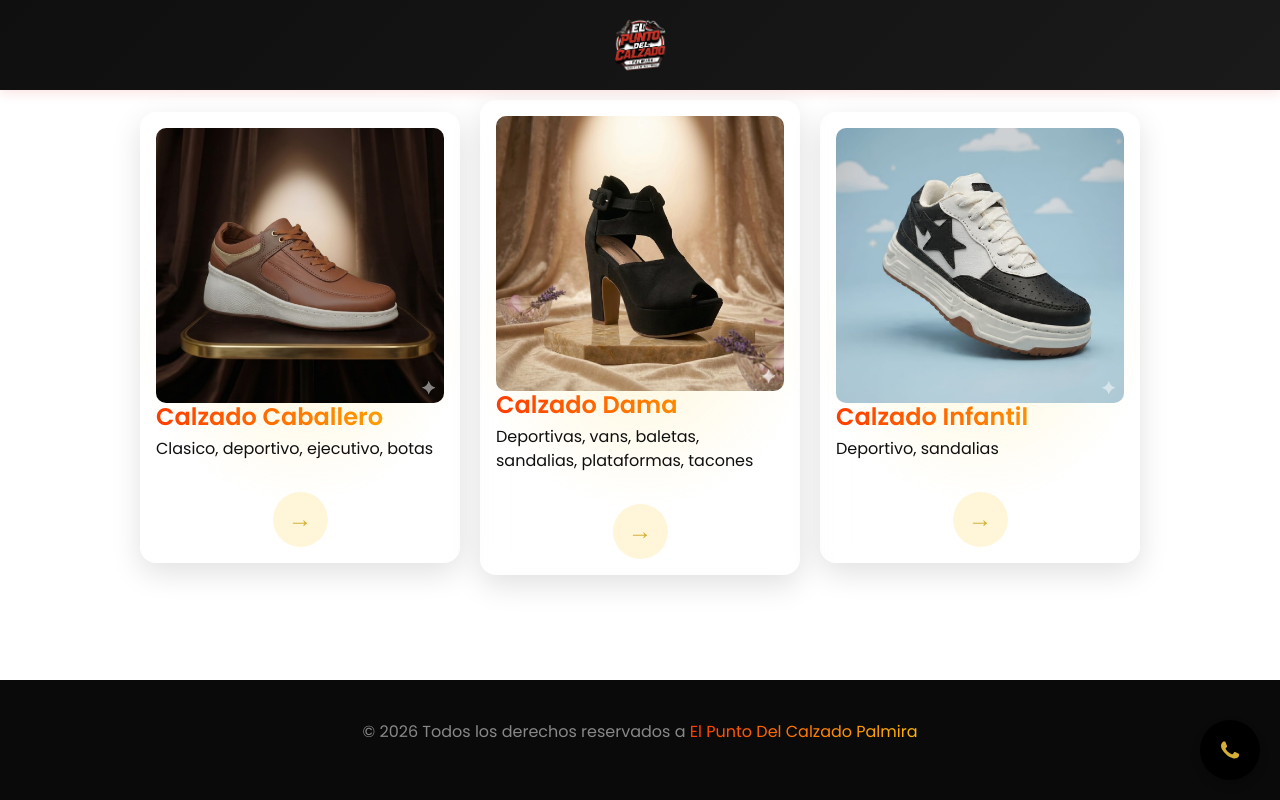
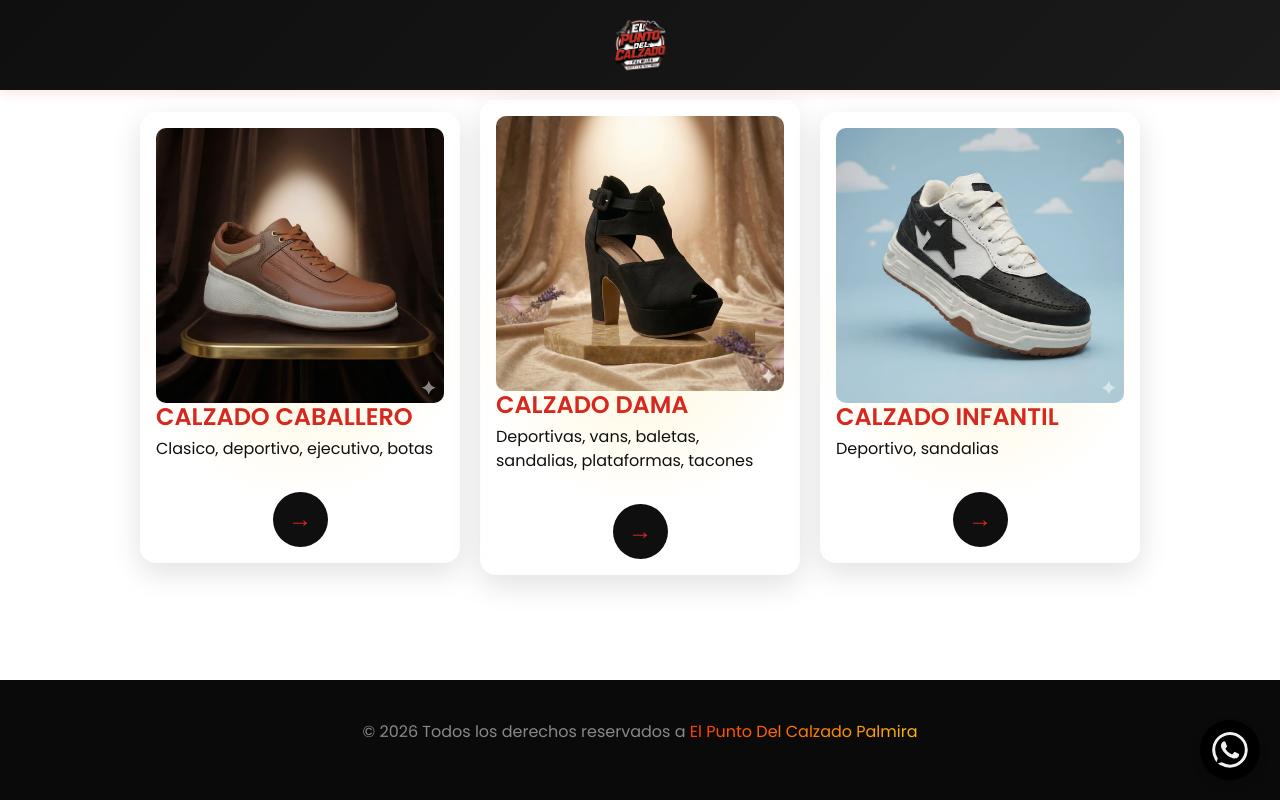
Before and after one commit to Deivid2005/vite-project, a Vue app: page /catalogo in a window 1280 px wide. Built offline with nearby package versions, Linux system fonts and the light colour scheme.

Commit message:
actuslizacion 5

```diff
--- a/src/components/botonWhatsapp.vue
+++ b/src/components/botonWhatsapp.vue
@@ -5,8 +5,8 @@
    target="_blank"
    data-social="WhatsApp">
 
-<svg viewBox="0 0 24 24">
-<path d="M17.472 14.382c-.297-.149-1.758-.867-2.03-.967-.273-.099-.471-.148-.67.15-.197.297-.767.966-.94 1.164-.173.199-.347.223-.644.075-.297-.15-1.255-.463-2.39-1.475-.883-.788-1.48-1.761-1.653-2.059-.173-.297-.018-.458.13-.606.134-.133.298-.347.446-.52.149-.174.198-.298.298-.497.099-.198.05-.371-.025-.52-.075-.149-.669-1.612-.916-2.207-.242-.579-.487-.5-.669-.51-.173-.008-.371-.01-.57-.01-.198 0-.52.074-.792.372-.272.297-1.04 1.016-1.04 2.479 0 1.462 1.065 2.875 1.213 3.074.149.198 2.096 3.2 5.077 4.487.709.306 1.262.489 1.694.625.712.227 1.36.195 1.871.118.571-.085 1.758-.719 2.006-1.413.248-.694.248-1.289.173-1.413-.074-.124-.272-.198-.57-.347"/>
+<svg xmlns="http://www.w3.org/2000/svg" width="16" height="16" fill="currentColor" class="bi bi-whatsapp" viewBox="0 0 16 16">
+  <path d="M13.601 2.326A7.85 7.85 0 0 0 7.994 0C3.627 0 .068 3.558.064 7.926c0 1.399.366 2.76 1.057 3.965L0 16l4.204-1.102a7.9 7.9 0 0 0 3.79.965h.004c4.368 0 7.926-3.558 7.93-7.93A7.9 7.9 0 0 0 13.6 2.326zM7.994 14.521a6.6 6.6 0 0 1-3.356-.92l-.24-.144-2.494.654.666-2.433-.156-.251a6.56 6.56 0 0 1-1.007-3.505c0-3.626 2.957-6.584 6.591-6.584a6.56 6.56 0 0 1 4.66 1.931 6.56 6.56 0 0 1 1.928 4.66c-.004 3.639-2.961 6.592-6.592 6.592m3.615-4.934c-.197-.099-1.17-.578-1.353-.646-.182-.065-.315-.099-.445.099-.133.197-.513.646-.627.775-.114.133-.232.148-.43.05-.197-.1-.836-.308-1.592-.985-.59-.525-.985-1.175-1.103-1.372-.114-.198-.011-.304.088-.403.087-.088.197-.232.296-.346.1-.114.133-.198.198-.33.065-.134.034-.248-.015-.347-.05-.099-.445-1.076-.612-1.47-.16-.389-.323-.335-.445-.34-.114-.007-.247-.007-.38-.007a.73.73 0 0 0-.529.247c-.182.198-.691.677-.691 1.654s.71 1.916.81 2.049c.098.133 1.394 2.132 3.383 2.992.47.205.84.326 1.129.418.475.152.904.129 1.246.08.38-.058 1.171-.48 1.338-.943.164-.464.164-.86.114-.943-.049-.084-.182-.133-.38-.232"/>
 </svg>
 
 </a>
@@ -33,7 +33,7 @@
     padding: 12px;
     cursor: pointer;
     background-color: black;
-    fill: #d4af37;
+    fill: #f1f1f1;
     border-radius: 50%;
     box-shadow: 0 5px 10px rgba(0,0,0,0.2);
     transition: 0.3s;
--- a/src/pages/Catalogo.vue
+++ b/src/pages/Catalogo.vue
@@ -22,7 +22,7 @@ import BotonWhatsapp from '../components/botonWhatsapp.vue';
   <img src="../referencia/Caballero.jpeg" alt="producto">
 
   <div class="contenido">
-    <h3>Calzado Caballero</h3>
+    <h3>CALZADO CABALLERO</h3>
     <p>Clasico, deportivo, ejecutivo, botas</p>
   </div>
 
@@ -35,7 +35,7 @@ import BotonWhatsapp from '../components/botonWhatsapp.vue';
   <img src="../referencia/Dama.jpeg" alt="producto">
 
   <div class="contenido">
-    <h3>Calzado Dama</h3>
+    <h3>CALZADO DAMA</h3>
     <p>Deportivas, vans, baletas, sandalias, plataformas, tacones</p>
   </div>
 
@@ -48,7 +48,7 @@ import BotonWhatsapp from '../components/botonWhatsapp.vue';
   <img src="../referencia/Infantil.jpeg" alt="producto">
 
   <div class="contenido">
-    <h3>Calzado Infantil</h3>
+    <h3>CALZADO INFANTIL</h3>
     <p>Deportivo, sandalias</p>
   </div>
 
@@ -147,9 +147,7 @@ flex-direction: column;
 }
 
 .contenido h3{
-  background: linear-gradient(90deg, #ff3c00, #ffb700);
-   -webkit-background-clip: text;
-   -webkit-text-fill-color: transparent;
+  color: #D6281E;
    font-weight: bold;
   font-size:1.5rem;
   margin:0;
@@ -167,8 +165,8 @@ flex-direction: column;
   border:none;
   border-radius:50%;
 
-  background:rgba(255, 196, 0, 0.15);
-  color:#d4af37;
+  background: #222222;
+  color: #D6281E;
 
   font-size:1.5rem;
   cursor:pointer;
@@ -229,7 +227,7 @@ flex-direction: column;
 }
 
 .contenido h3{
-  color:white;
+  color:#D6281E;
   font-size:1.2rem;
   margin:0;
   font-weight:700;
@@ -245,9 +243,12 @@ flex-direction: column;
   height:55px;
   border:none;
   border-radius:50%;
-
+/*
   background:rgba(255, 196, 0, 0.15);
   color:#d4af37;
+  */
+  background: #0f0f0f;
+  color: #D6281E;
  margin:0;
  flex-shrink:0;
   font-size:1.5rem;
--- a/src/pages/Dama.vue
+++ b/src/pages/Dama.vue
@@ -332,12 +332,15 @@ main{
 @media (max-width: 768px){
 
 
-.producto{
-    width: 180px;
+  .productos{
+        display: grid;
+        grid-template-columns: repeat(2, 1fr);
+        gap: 10px;
+    }
 
-}
-
-
+    .producto{
+        width: 100%;
+    }
 
 .producto img{
     height: 200px;
--- a/src/pages/OnePage.vue
+++ b/src/pages/OnePage.vue
@@ -461,6 +461,26 @@ margin: 3px;
     }
 
     .contenedorDestacado{
+        gap: 4px;
+    }
+
+    .destacado{
+        gap: 6px;
+        flex: 1;
+    }
+
+    .card{
+        width: calc((100% - 12px) / 3);
+        min-width: 0;
+    }
+
+    .card-img-top{
+        height: 160px;
+    }
+
+
+/*
+    .contenedorDestacado{
         gap: 8px;
         width: 100%;
     }
@@ -479,7 +499,7 @@ margin: 3px;
    .card-img-top{
     height: 140px;
 }
-
+*/
     .card h5{
         font-size: 0.9rem;
     }
--- a/src/pages/subcategorias/DivisionInfantil.vue
+++ b/src/pages/subcategorias/DivisionInfantil.vue
@@ -22,7 +22,7 @@ import Header from '../../components/Header.vue';
   <img src="../subcategorias/referencia2/Niña.jpeg" alt="producto">
 
   <div class="contenido">
-    <h3>Infantil Niño</h3>
+    <h3>INFANTIL NIÑO</h3>
   </div>
 
     <router-link class="btn" :to="{name: 'nino'}">
@@ -34,7 +34,7 @@ import Header from '../../components/Header.vue';
   <img src="../subcategorias/referencia2/Niño.jpeg" alt="producto">
 
   <div class="contenido">
-    <h3>Infantil Niña</h3>
+    <h3>INFANTIL NIÑA</h3>
   </div>
 
   <router-link class="btn" :to="{name: 'nina'}">
@@ -124,9 +124,7 @@ flex-direction: column;
 }
 
 .contenido h3{
-  background: linear-gradient(90deg, #ff3c00, #ffb700);
-   -webkit-background-clip: text;
-   -webkit-text-fill-color: transparent;
+  color: #d6281e;
    font-weight: bold;
   font-size:1.5rem;
   margin:0;
@@ -144,8 +142,8 @@ flex-direction: column;
   border:none;
   border-radius:50%;
 
-  background:rgba(255, 196, 0, 0.15);
-  color:#d4af37;
+  background: #0f0f0f;
+  color: #d6281e;
 
   font-size:1.5rem;
   cursor:pointer;
@@ -206,7 +204,7 @@ flex-direction: column;
 }
 
 .contenido h3{
-  color:white;
+  color: #d6281e;
   font-size:1.2rem;
   margin:0;
   font-weight:700;
@@ -223,8 +221,8 @@ flex-direction: column;
   border:none;
   border-radius:50%;
 
-  background:rgba(255, 196, 0, 0.15);
-  color:#d4af37;
+  background: #0f0f0f;
+  color: #d6281e;
  margin:0;
  flex-shrink:0;
   font-size:1.5rem;
--- a/src/pages/subcategorias/Nina.vue
+++ b/src/pages/subcategorias/Nina.vue
@@ -334,10 +334,16 @@ main{
 @media (max-width: 768px){
 
 
-.producto{
-    width: 180px;
 
-}
+  .productos{
+        display: grid;
+        grid-template-columns: repeat(2, 1fr);
+        gap: 10px;
+    }
+
+    .producto{
+        width: 100%;
+    }
 
 
 
--- a/src/pages/subcategorias/Nino.vue
+++ b/src/pages/subcategorias/Nino.vue
@@ -333,11 +333,16 @@ main{
 @media (max-width: 768px){
 
 
-.producto{
-    width: 180px;
 
-}
+  .productos{
+        display: grid;
+        grid-template-columns: repeat(2, 1fr);
+        gap: 10px;
+    }
 
+    .producto{
+        width: 100%;
+    }
 
 
 .producto img{
```
